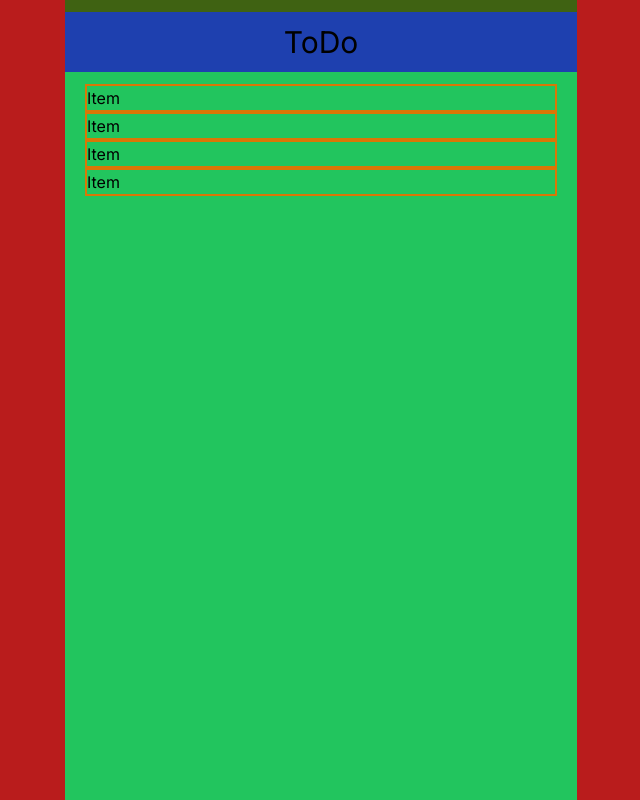
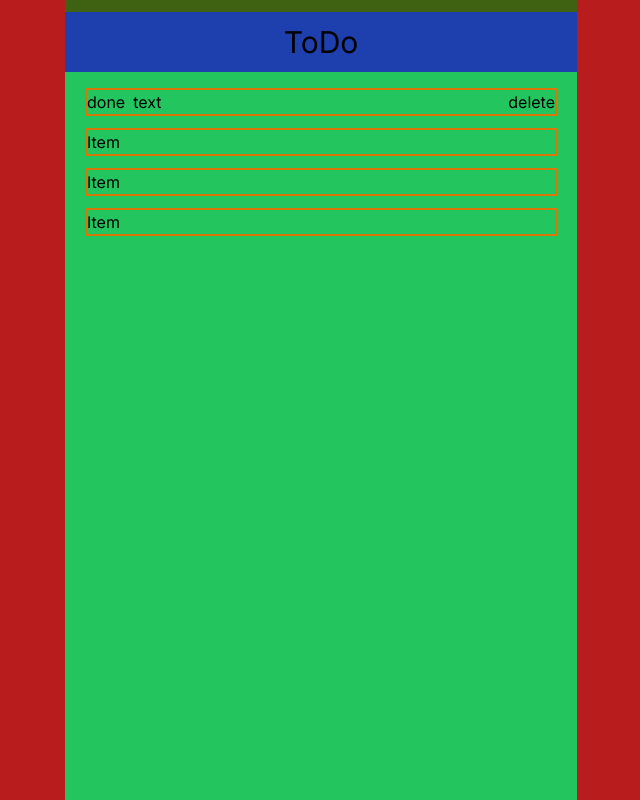
Before and after one commit to albert-rafa/todo-react, a React (Vite) app: page / in a window 1280 px wide. Shown: the whole page, without its empty margins (319-959 px from the left). Built offline with nearby package versions, Linux system fonts and the light colour scheme.

Commit message:
Done item layout

```diff
--- a/src/App.jsx
+++ b/src/App.jsx
@@ -5,8 +5,13 @@ function App() {
       <div className='bg-lime-800 w-full h-full max-w-lg mx-auto flex flex-col justify-start items-center'>
         <h1 className='bg-blue-800 w-full mt-3 py-3 text-center text-3xl'>ToDo</h1>
 
-        <main className='bg-green-500 grow w-full py-3 px-5'>
-          <div className="border-2 border-amber-600">Item</div>
+        <main className='bg-green-500 grow w-full py-4 px-5 flex flex-col justify-start gap-3 '>
+          <div className="border-2 border-amber-600 flex flex-row gap-2">
+            <div>done</div>
+            <div className="grow">text</div>
+            <div>delete</div>
+          </div>
+
           <div className="border-2 border-amber-600">Item</div>
           <div className="border-2 border-amber-600">Item</div>
           <div className="border-2 border-amber-600">Item</div>
```
